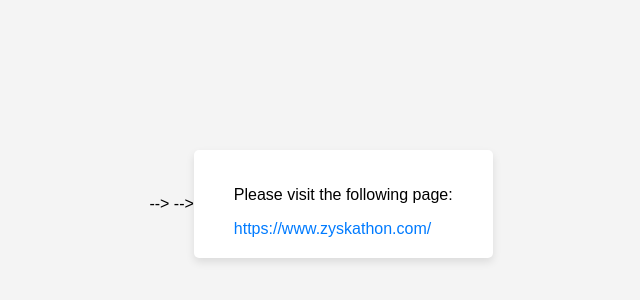
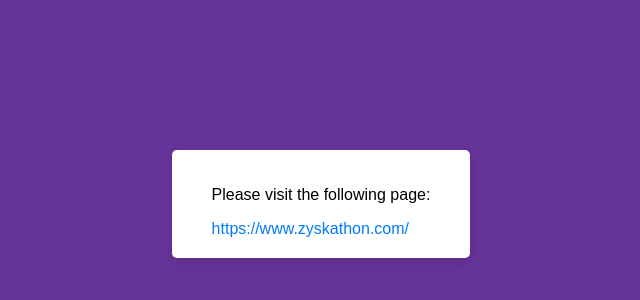
Before and after one commit to richard-zysk/zyskathon, a plain HTML site: page index.html in a window 1280 px wide. Shown: the part 204-504 px from the top of the page, without its empty margins (319-959 px from the left). Drawn offline with Linux system fonts and the light colour scheme.

Commit message:
Update index.html

```diff
--- a/index.html
+++ b/index.html
@@ -1197,7 +1197,7 @@
     </div>
 </body> -->
 
-<!-- </html> --> --> -->
+<!-- </html> -->
 
 <!DOCTYPE html>
 <html lang="en">
@@ -1212,7 +1212,7 @@
             justify-content: center;
             align-items: center;
             height: 100vh;
-            background-color: #f4f4f4;
+            background-color: #663399; /* Rebeccapurple / Reges shade */
         }
         .container {
             padding: 20px 40px;
```
